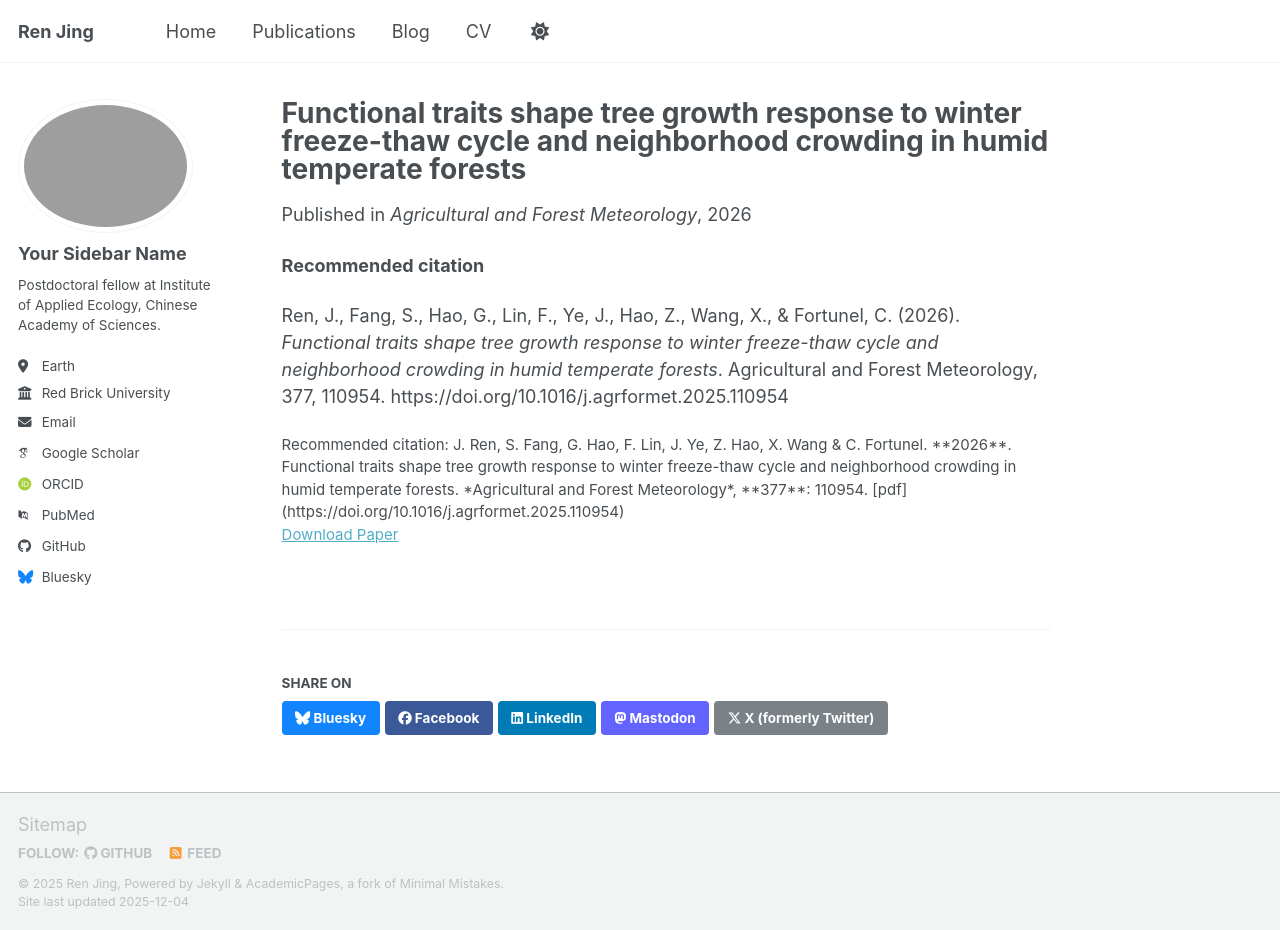
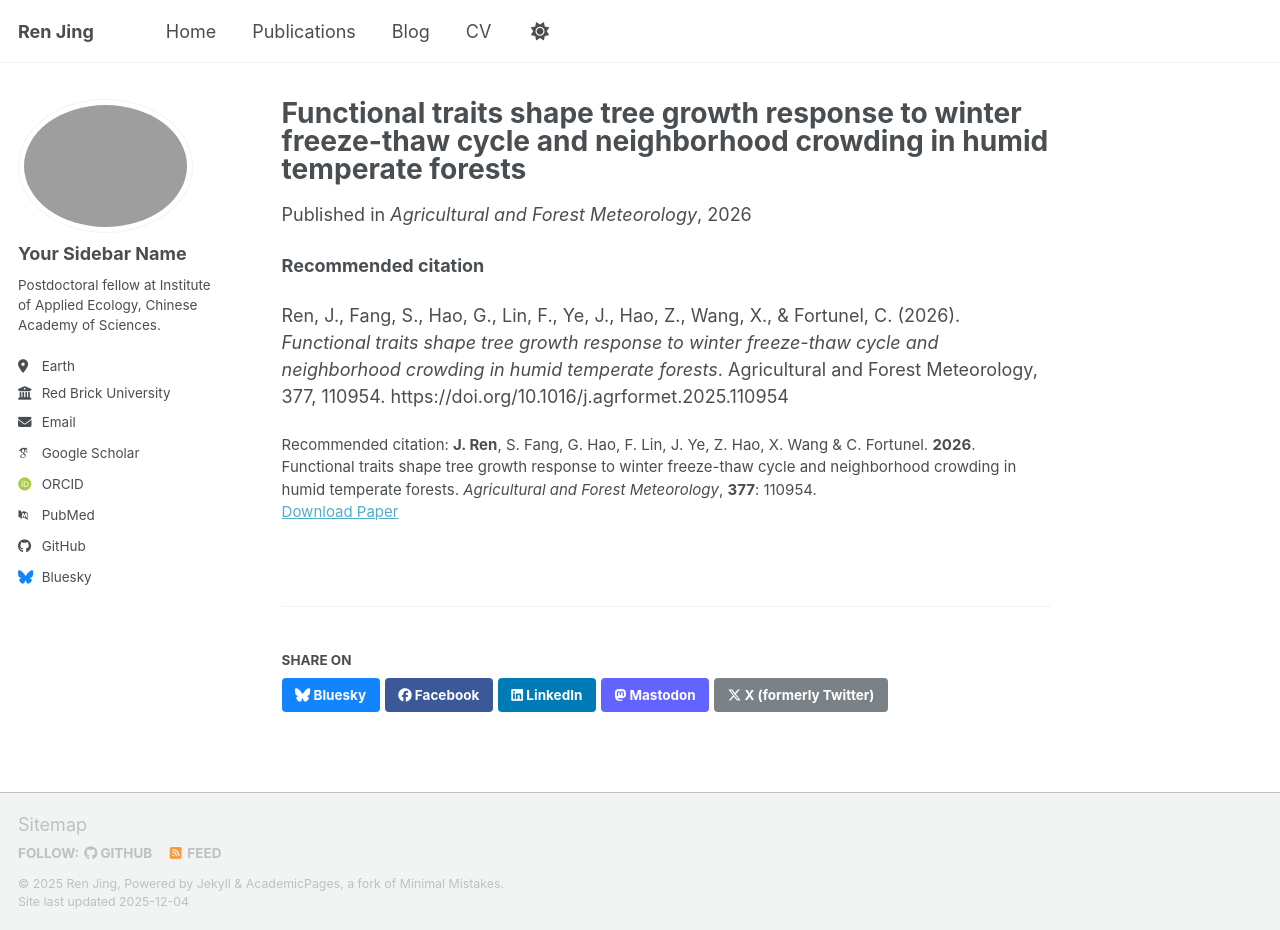
Before and after one commit to Renjing1009/Renjing1009.github.io, a Jekyll site: the page built from _publications/2025-11-24-freeze-thaw-traits.md, in a window 1280 px wide and 930 px high. Built offline with Jekyll 4.4.1, drawn with Linux system fonts in a browser that asks for light colours; some web fonts are replaced; a script bundle is joined from its source files by our own code; library files that are not in the unit come from our copies.

Commit message:
2025-11-24-freeze-thaw-traits.md

```diff
--- a/_publications/2025-11-24-freeze-thaw-traits.md
+++ b/_publications/2025-11-24-freeze-thaw-traits.md
@@ -7,7 +7,8 @@ venue: "Agricultural and Forest Meteorology"
 excerpt: "We show that winter freeze–thaw cycles and neighborhood crowding independently reduce tree growth in a humid temperate forest, and that xylem hydraulic traits mediate species’ sensitivity to these stressors."
 authors: "Jing Ren, Shuai Fang, Guangyou Hao, Fei Lin, Ji Ye, Zhanqing Hao, Xugao Wang, Claire Fortunel"
 paperurl: "https://doi.org/10.1016/j.agrformet.2025.110954"
-citation: "J. Ren, S. Fang, G. Hao, F. Lin, J. Ye, Z. Hao, X. Wang & C. Fortunel. **2026**. Functional traits shape tree growth response to winter freeze-thaw cycle and neighborhood crowding in humid temperate forests. *Agricultural and Forest Meteorology*, **377**: 110954. [pdf](https://doi.org/10.1016/j.agrformet.2025.110954)"
+citation: "<strong>J. Ren</strong>, S. Fang, G. Hao, F. Lin, J. Ye, Z. Hao, X. Wang & C. Fortunel. <strong>2026</strong>. Functional traits shape tree growth response to winter freeze-thaw cycle and neighborhood crowding in humid temperate forests. <em>Agricultural and Forest Meteorology</em>, <strong>377</strong>: 110954. <a href=\"https://doi.org/10.1016/j.agrformet.2025.110954\">"
+
 ---
 
 **Recommended citation**
```
